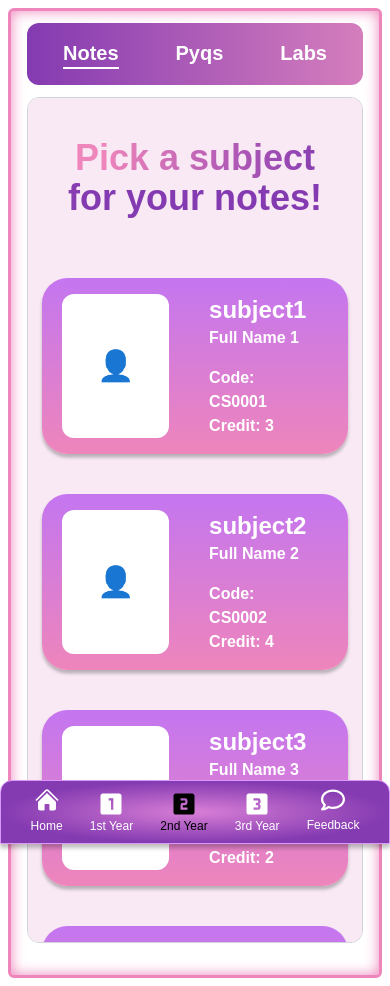
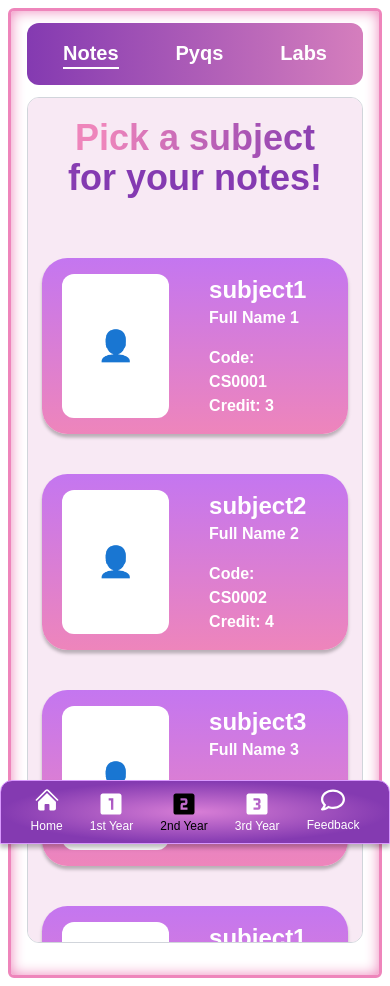
Before and after one commit to Soumyadipmaity1/k-prep, a Next.js app: page /cse-notes/2nd-year/3rdSem in a window 390 px wide. Built offline with nearby package versions, Linux system fonts and the light colour scheme; a web font is replaced by a local one.

Commit message:
refactor: Update CSE notes page layout and styling

```diff
--- a/src/app/cse-notes/2nd-year/3rdSem/page.tsx
+++ b/src/app/cse-notes/2nd-year/3rdSem/page.tsx
@@ -3,7 +3,7 @@ import SubjectButton from "@/components/Subjects/2nd-year/3rdSenSubject";
 const SchemeA = () => {
     return (
         <div className="w-full h-full bg-[#f8e9f4] overflow-y-auto border rounded-xl border-gray-300">
-          <div className="max-h-screen font-bold p-10">
+          <div className="max-h-screen font-bold p-5 sm:p-10">
 <h1 className=" text-center text-4xl"><span className="modal-text">Pick a subject for your notes!</span></h1>
 <div className="mt-10">
 
```
